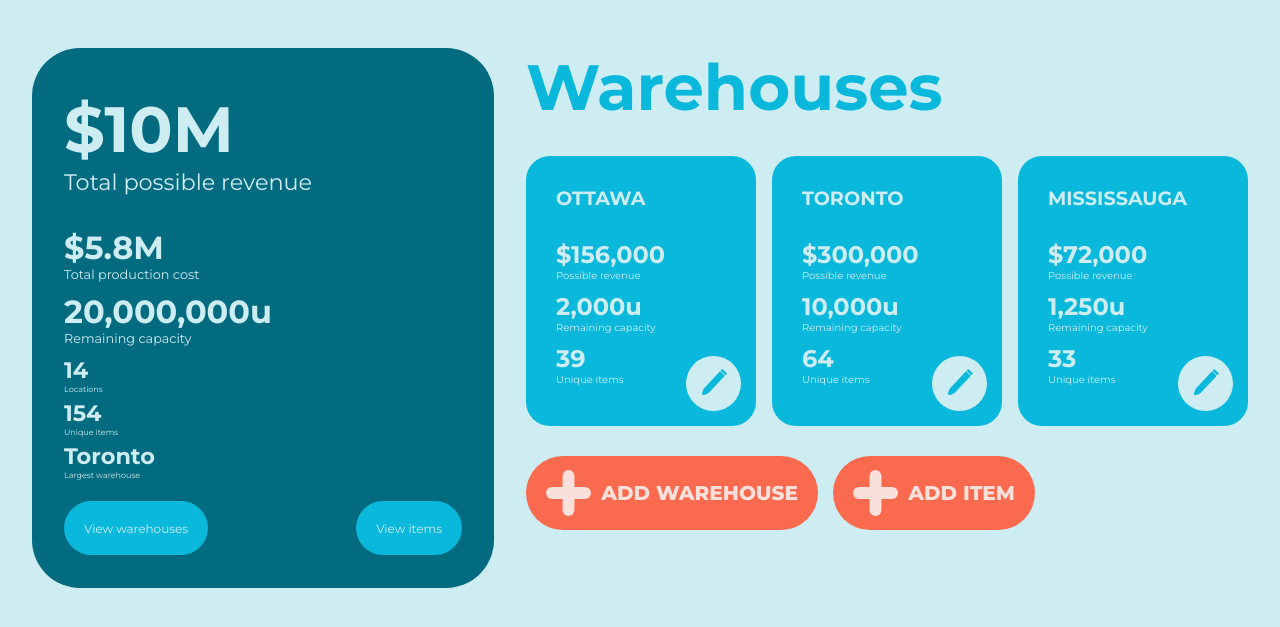
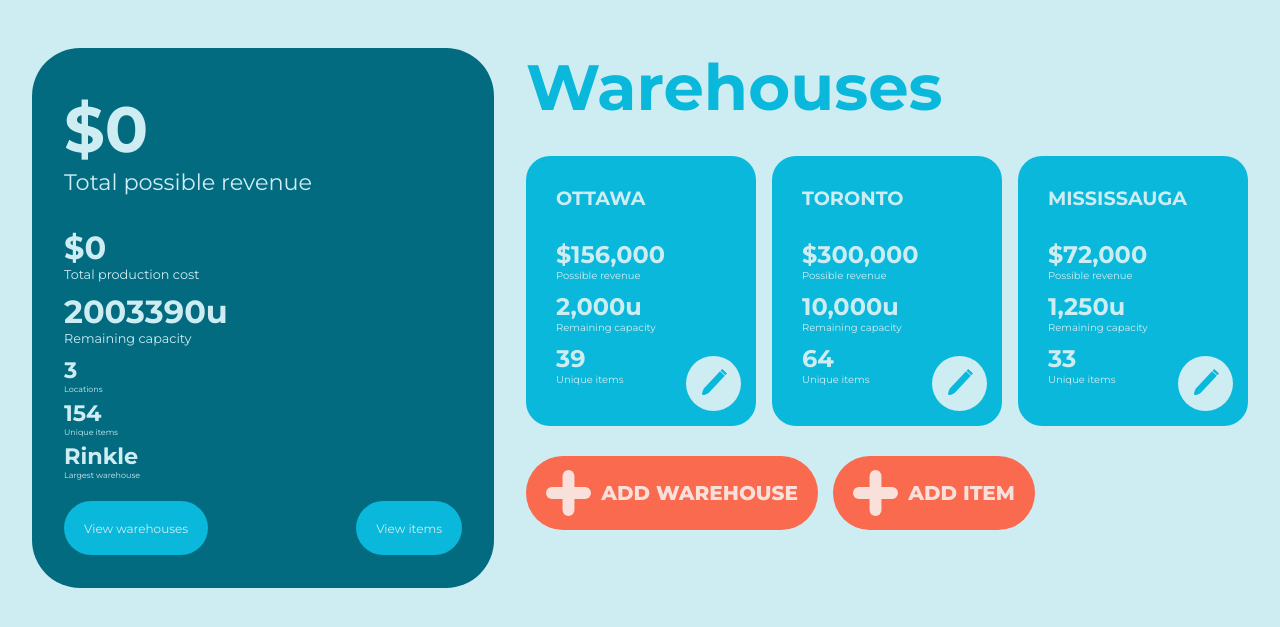
Before and after one commit to linguini1/WMS, a Flask app: page /home in a window 1280 px wide. Shown: the top 627 px of the page. Run offline with Flask 2, Linux system fonts and the light colour scheme; data comes from the database, SQL or seed files in the repository; both versions use the stored data as it was after the commit; tables that the repository leaves empty hold one stand-in row (values such as "Sample post").

Commit message:
Dynamic stats on home page.

```diff
--- a/wms/models.py
+++ b/wms/models.py
@@ -55,5 +55,12 @@
             revenue += item.quantity * (item_temp.price - item_temp.cost)
         return revenue
 
+    @hybrid_property
+    def total_production_cost(self):
+        total_production_cost = 0
+        for item in self.items:
+            total_production_cost += item.quantity * ItemTemplate.query.filter_by(_id=item.item_template_id).cost
+        return total_production_cost
+
 #db.drop_all()
 db.create_all()
--- a/wms/routes.py
+++ b/wms/routes.py
@@ -14,6 +14,27 @@
     warehouseForm = WarehouseForm()
     itemForm = ItemForm()
 
+    # Information
+    warehouseList = Warehouse.query.all()
+
+    try:
+        largest = warehouseList[0]
+
+        for warehouse in warehouseList:
+            if warehouse.capacity > largest.capacity:
+                largest = warehouse
+
+    except IndexError:
+        largest = "No data"
+
+    productionCost = 0
+    remainingCapacity = 0
+    possibleRevenue = 0
+    for warehouse in warehouseList:
+        productionCost += warehouse.total_production_cost
+        remainingCapacity += warehouse.remaining_capacity
+        possibleRevenue += warehouse.possible_revenue
+
     # Form validation messages
     if warehouseForm.validate_on_submit():
         flash(f'Warehouse "{warehouseForm.name.data}" created.')
@@ -22,7 +43,14 @@
         db.session.commit()
         return redirect(url_for('home'))
 
-    return render_template('home.html', warehouseForm=warehouseForm, itemForm=itemForm)
+    return render_template('home.html',
+                           warehouseForm=warehouseForm,
+                           itemForm=itemForm,
+                           warehouseList=warehouseList,
+                           possibleRevenue=possibleRevenue,
+                           productionCost=productionCost,
+                           remainingCapacity=remainingCapacity,
+                           largestWarehouse=largest.name)
 
 
 # Warehouses list page
@@ -49,4 +77,4 @@
     return render_template('warehouses.html',
                            warehouseForm=warehouseForm,
                            warehouses=warehouseList,
-                           possible_revenue=possibleRevenue)
+                           possibleRevenue=possibleRevenue)
--- a/wms/templates/home.html
+++ b/wms/templates/home.html
@@ -110,24 +110,24 @@
 <link rel="stylesheet" href="static/home.css">
 
 <div class="stats-card">
-    <h1>$10M</h1>
+    <h1>${{possibleRevenue}}</h1>
     <p>Total possible revenue</p>
 
     <div class="main-stats">
-        <h1>$5.8M</h1>
+        <h1>${{productionCost}}</h1>
         <p>Total production cost</p>
-        <h1>20,000,000u</h1>
+        <h1>{{remainingCapacity}}u</h1>
         <p>Remaining capacity</p>
     </div>
 
     <div class="small-stats">
-        <h1>14</h1>
+        <h1>{{warehouseList|length}}</h1>
         <p>Locations</p>
 
         <h1>154</h1>
         <p>Unique items</p>
 
-        <h1>Toronto</h1>
+        <h1>{{largestWarehouse}}</h1>
         <p>Largest warehouse</p>
     </div>
 
--- a/wms/templates/warehouses.html
+++ b/wms/templates/warehouses.html
@@ -108,7 +108,7 @@
             </li>
             <li>
                 <h2>
-                    ${{possible_revenue}}
+                    ${{possibleRevenue}}
                 </h2>
                 <p>Possible revenue</p>
             </li>
```
Also changed, not shown: wms/data.db.
